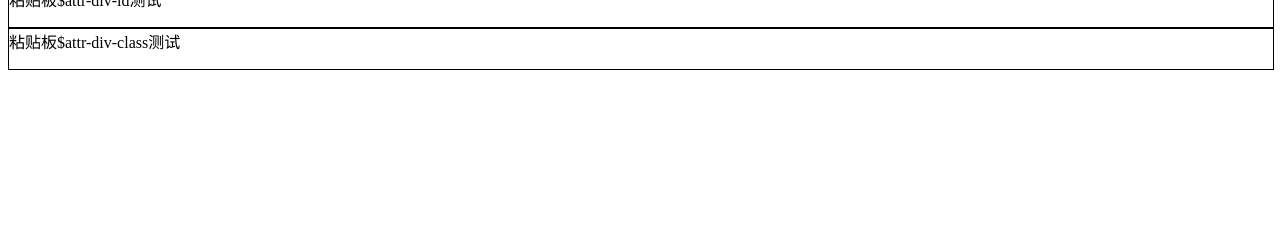
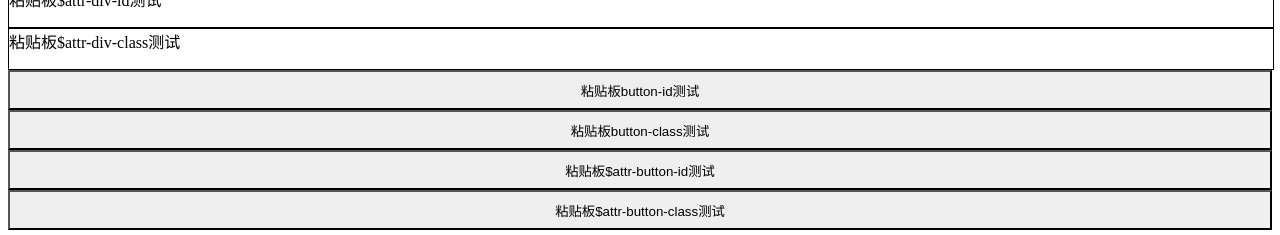
Before and after one commit to waif1989/mobile-clipboard, a website built with webpack: page src/template/index.html in a window 1280 px wide. Shown: the part 3383-3618 px from the top of the page. Before the commit the page ends 3461 px from the top, so only its background shows below. Built offline with nearby package versions, Linux system fonts and the light colour scheme.

Commit message:
add all examples

```diff
--- a/src/static/css/index.css
+++ b/src/static/css/index.css
@@ -1,3 +1,6 @@
+* {
+    -webkit-appearance: none;
+}
 img {
     display: block;
     width: 100%;
--- a/src/template/index.html
+++ b/src/template/index.html
@@ -22,5 +22,9 @@
     <div class="divbtn div1">
         粘贴板$attr-div-class测试
     </div>
+    <button class="buttonbtn" id="btn0" data-clipboard-text="粘贴板button-id测试">粘贴板button-id测试</button>
+    <button class="buttonbtn btn0" data-clipboard-text="粘贴板button-class测试">粘贴板button-class测试</button>
+    <button class="buttonbtn" id="btn1">粘贴板$attr-button-id测试</button>
+    <button class="buttonbtn btn1">粘贴板$attr-button-class测试</button>
 </body>
 </html>
--- a/src/utils/mob-clip/mob-clip.js
+++ b/src/utils/mob-clip/mob-clip.js
@@ -15,6 +15,13 @@ function clip () {
         new Clipboard('#div1');
         $('.div1').attr('data-clipboard-text', '粘贴板$attr-div-class测试');
         new Clipboard('.div1');
+        /////////////////////////////////////////////////////////////////
+        new Clipboard('#btn0');
+        new Clipboard('.btn0');
+        $('#btn1').attr('data-clipboard-text', '粘贴板$attr-button-id测试');
+        new Clipboard('#btn1');
+        $('.btn1').attr('data-clipboard-text', '粘贴板$attr-button-class测试');
+        new Clipboard('.btn1');
     })
 }
 module.exports = {clip: clip};
```
